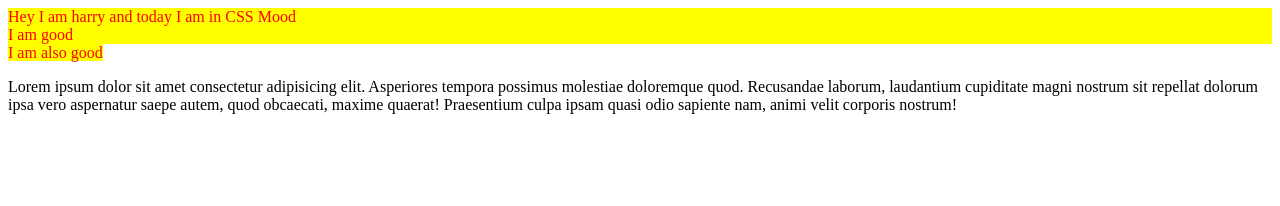
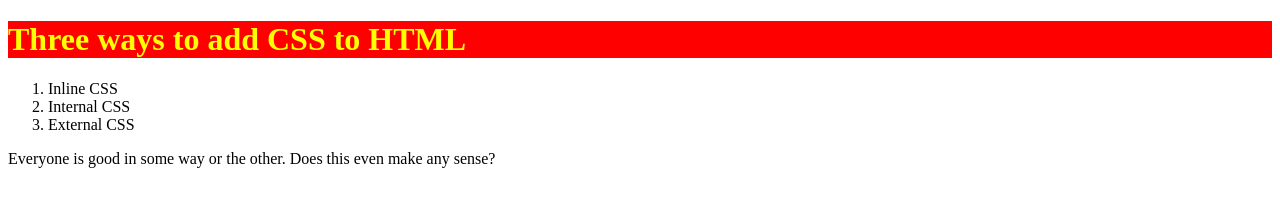
Before and after one commit to YS-Saini/Assignments_Sum_Sch_TIET, a plain HTML site: page HTML_CSS_Basics/first.html in a window 1280 px wide. Drawn offline with Linux system fonts and the light colour scheme.

Commit message:
using CSS in 3 diff ways - inline, internal and external sheet

```diff
--- a/HTML_CSS_Basics/first.html
+++ b/HTML_CSS_Basics/first.html
@@ -3,25 +3,26 @@
 <head>
     <meta charset="UTF-8">
     <meta name="viewport" content="width=device-width, initial-scale=1.0">
-    <title>CSS</title>
-    <style>
-        div, span {
-            color: red;
-            background-color: yellow;
+    <title>Document</title>
+    <!-- <style>
+        h1{
+            background-color: red;
+            color: yellow;
         }
-    </style>
+
+    </style> -->
+    <link rel="stylesheet" href="style.css">
 </head>
 <body>
+    <!-- <h1 style="color: yellow;background-color: red;">Three ways to add CSS to HTML</h1> -->
+    <h1>Three ways to add CSS to HTML</h1>
     <div>
-        Hey I am harry and today I am in CSS Mood
+        <ol>
+            <li>Inline CSS</li>
+            <li>Internal CSS</li>
+            <li>External CSS</li>
+        </ol>
     </div>
-
-    <div>
-        I am good
-    </div>
-    <span>
-        I am also good
-    </span>
-    <p>Lorem ipsum dolor sit amet consectetur adipisicing elit. Asperiores tempora possimus molestiae doloremque quod. Recusandae laborum, laudantium cupiditate magni nostrum sit repellat dolorum ipsa vero aspernatur saepe autem, quod obcaecati, maxime quaerat! Praesentium culpa ipsam quasi odio sapiente nam, animi velit corporis nostrum!</p>
+    <p>Everyone is good in some way or the other. Does this even make any sense?</p>
 </body>
 </html>
--- a/HTML_CSS_Basics/style.css
+++ b/HTML_CSS_Basics/style.css
@@ -1,12 +1,4 @@
-.red{
-    color: red;
-   }
-
-.bg-yellow{
-       background-color: yellow;
-
+h1{
+    background-color: red;
+    color: yellow;
 }
-
-/* #firstdiv{
-       background-color: red;
-} */
```
